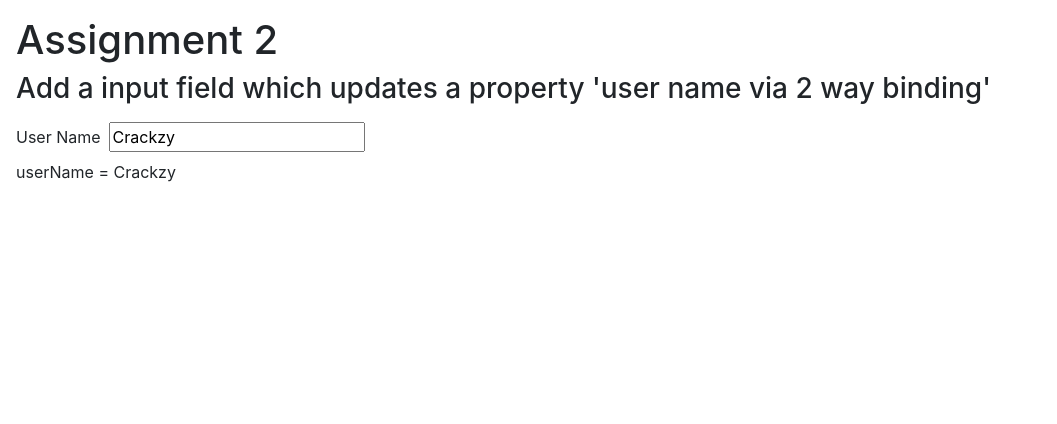
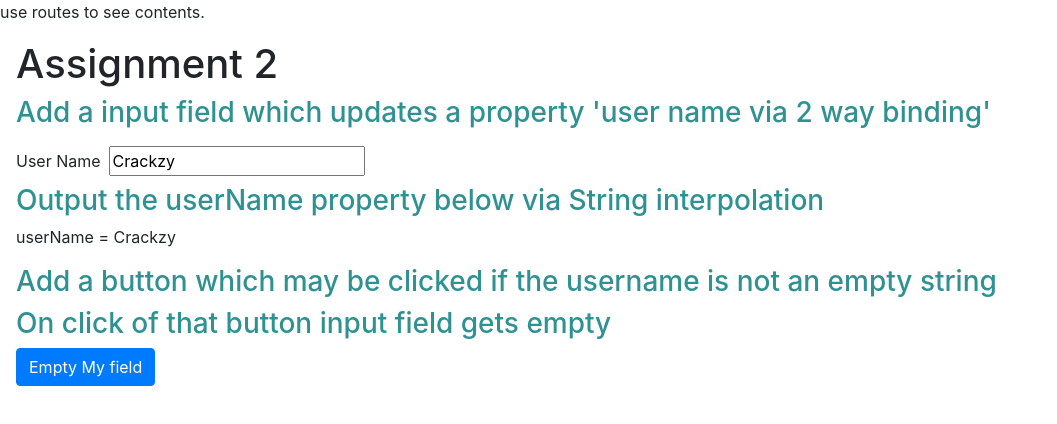
Before and after one commit to MukulMairh/Learning-Angular-10, an Angular app: page /dataBinding in a window 1280 px wide. Shown: the top 424 px of the page, without its empty margins (0-1057 px from the left). Built offline with nearby package versions, Linux system fonts and the light colour scheme.

Commit message:
Assignment 2 completed

```diff
--- a/src/app/app.component.html
+++ b/src/app/app.component.html
@@ -2,5 +2,5 @@
 <app-success-alert></app-success-alert>
 <br><br>
 <app-warning-alert></app-warning-alert> -->
-
+use routes to see contents.
 <router-outlet></router-outlet>
--- a/src/app/data-binding/data-binding.component.html
+++ b/src/app/data-binding/data-binding.component.html
@@ -2,6 +2,10 @@
     <h1>Assignment 2 </h1>
     <h3>Add a input field which updates a property 'user name via 2 way binding'</h3>
     <label>User Name </label>
-    <input class="m-2" type="text" [(ngModel)]="userName">
+    <input class="m-2" type="text" [(ngModel)]="userName" (input)="takeInput($event)">
+    <h3>Output the userName property below via String interpolation</h3>
     <p>userName = {{userName}}</p>
+    <h3>Add a button which may be clicked if the username is not an empty string </h3>
+    <h3>On click of that button input field gets empty</h3>
+    <button class="btn btn-primary" [disabled]="myFlagButton" (click)="emptyMyFeild()">Empty My field</button>
 </div>
--- a/src/app/data-binding/data-binding.component.scss
+++ b/src/app/data-binding/data-binding.component.scss
@@ -1,3 +1,3 @@
-.h3 {
-  color: aquamarine;
+h3 {
+  color: rgb(47, 146, 146);
 }
--- a/src/app/data-binding/data-binding.component.ts
+++ b/src/app/data-binding/data-binding.component.ts
@@ -7,10 +7,26 @@ import { Component, OnInit } from '@angular/core';
 })
 export class DataBindingComponent implements OnInit {
   userName = 'Crackzy';
+  myFlagButton;
 
   constructor() { }
 
   ngOnInit(): void {
   }
+  emptyMyFeild() {
+    this.userName = "";
+    this.myFlagButton = true;
 
+  }
+  takeInput(event) {
+    var ev = event;
+    console.log(ev);
+    this.userName = ev.target.value;
+    if (this.userName == "") {
+      this.myFlagButton = true;
+    }
+    else {
+      this.myFlagButton = false;
+    }
+  }
 }
```
